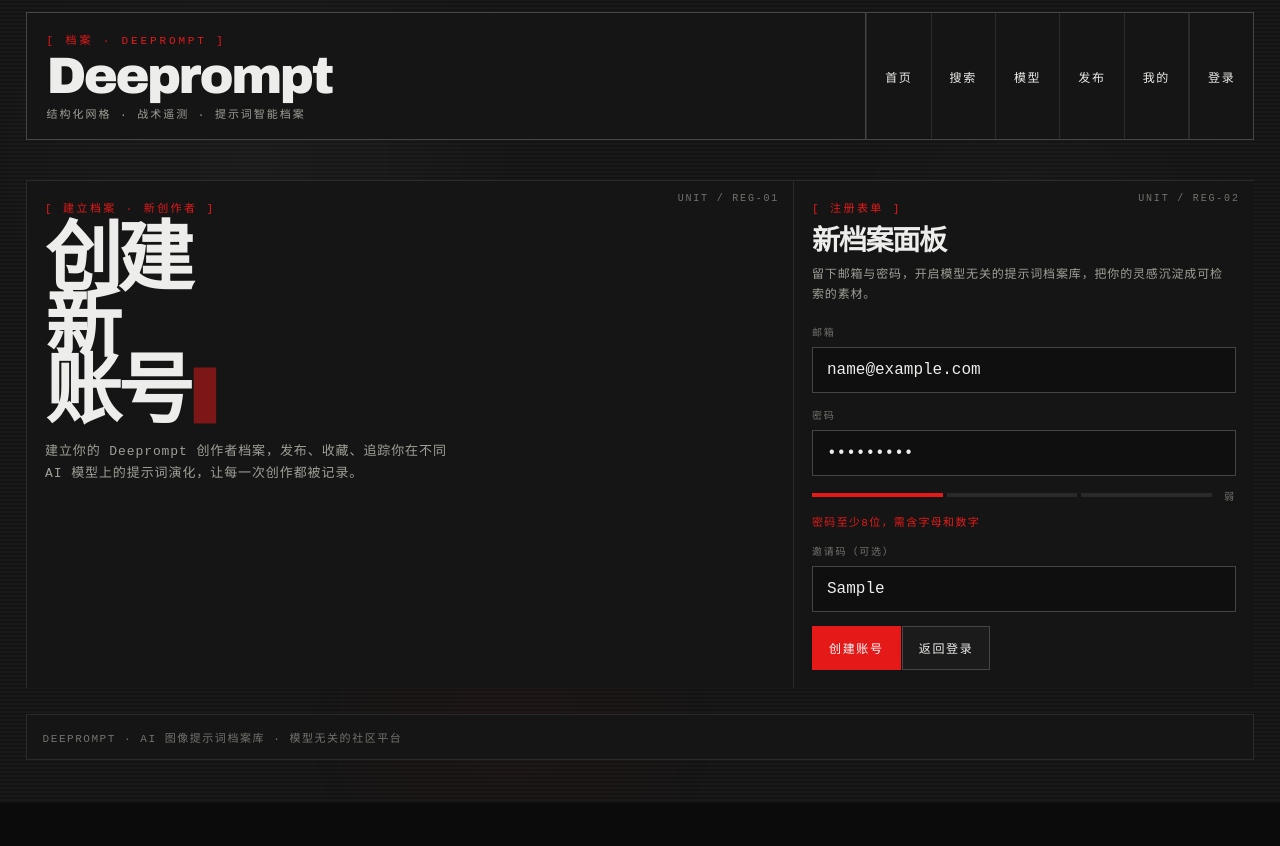
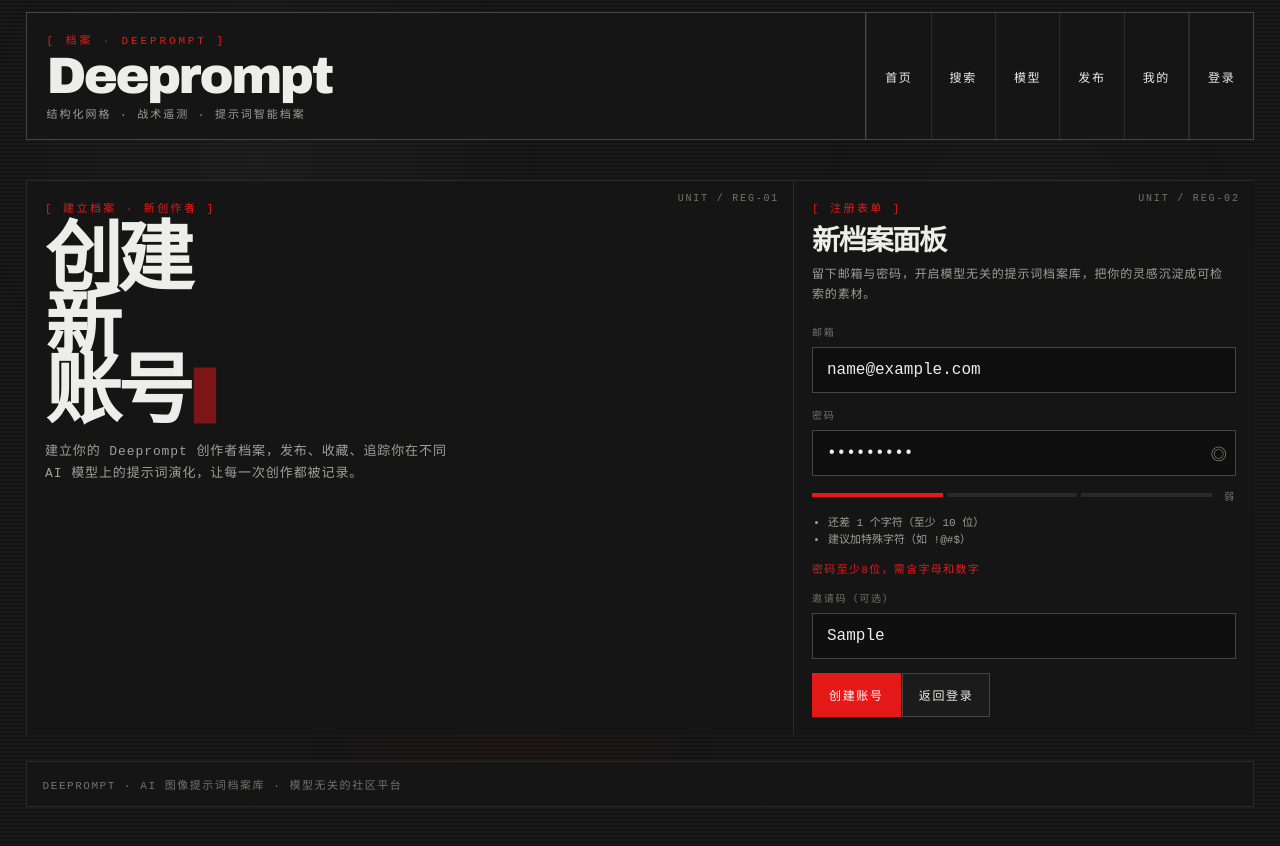
Before and after one commit to CHEN-YH99/DeepPrompt, a Next.js app in the folder apps/web/: page /register in a window 1280 px wide. Both pictures are taken after typing "name@example.com", "Sample123", "Sample" into the empty fields and a click on the button "创建账号". Shown: the top 846 px of the page. Before the commit the page ends 803 px from the top, so only its background shows below. Built offline with nearby package versions, Linux system fonts and the light colour scheme; no server answers.

Commit message:
feat:新增注册密码提示

```diff
--- a/apps/web/app/globals.css
+++ b/apps/web/app/globals.css
@@ -776,6 +776,47 @@ html[data-scrolling="true"] *::-webkit-scrollbar-thumb:horizontal {
   margin-left: 8px;
 }
 
+.strength-hints {
+  margin: 4px 0 0;
+  padding: 0 0 0 16px;
+  list-style: disc;
+  font-size: 11px;
+  color: var(--text-muted);
+  line-height: 1.6;
+}
+
+.password-input-wrap {
+  position: relative;
+  display: flex;
+}
+
+.password-input-wrap input {
+  flex: 1;
+  padding-right: 36px;
+}
+
+.password-toggle {
+  position: absolute;
+  right: 0;
+  top: 0;
+  bottom: 0;
+  width: 34px;
+  display: flex;
+  align-items: center;
+  justify-content: center;
+  border: none;
+  background: transparent;
+  color: var(--text-muted);
+  font-size: 16px;
+  cursor: pointer;
+  transition: color 0.15s;
+}
+
+.password-toggle:hover,
+.password-toggle:focus-visible {
+  color: var(--text);
+}
+
 .nav-user {
   background: rgba(74, 246, 38, 0.1);
   color: var(--ok);
--- a/apps/web/components/register-form.tsx
+++ b/apps/web/components/register-form.tsx
@@ -15,10 +15,27 @@ type RegisterFormProps = {
 const EMAIL_RE = /^[^\s@]+@[^\s@]+\.[^\s@]+$/;
 const PASSWORD_RE = /^(?=.*[A-Za-z])(?=.*\d).{10,}$/;
 
-function getPasswordStrength(pwd: string): "weak" | "medium" | "strong" {
-  if (pwd.length < 10 || !/[A-Za-z]/.test(pwd) || !/\d/.test(pwd)) return "weak";
-  if (pwd.length >= 14 && /[^A-Za-z\d]/.test(pwd) && /[a-z]/.test(pwd) && /[A-Z]/.test(pwd)) return "strong";
-  return "medium";
+type StrengthResult = {
+  level: "weak" | "medium" | "strong";
+  hints: string[];
+};
+
+function getPasswordStrength(pwd: string): StrengthResult {
+  const hints: string[] = [];
+
+  if (pwd.length < 10) hints.push(`还差 ${10 - pwd.length} 个字符（至少 10 位）`);
+  if (!/[a-z]/.test(pwd)) hints.push("加一个小写字母");
+  if (!/[A-Z]/.test(pwd)) hints.push("加一个大写字母");
+  if (!/\d/.test(pwd)) hints.push("加一个数字");
+  if (!/[^A-Za-z\d]/.test(pwd)) hints.push("建议加特殊字符（如 !@#$）");
+
+  if (pwd.length < 10 || !/[A-Za-z]/.test(pwd) || !/\d/.test(pwd)) {
+    return { level: "weak", hints };
+  }
+  if (pwd.length >= 14 && /[^A-Za-z\d]/.test(pwd) && /[a-z]/.test(pwd) && /[A-Z]/.test(pwd)) {
+    return { level: "strong", hints: [] };
+  }
+  return { level: "medium", hints };
 }
 
 export function RegisterForm({
@@ -30,10 +47,11 @@ export function RegisterForm({
 }: RegisterFormProps) {
   const [email, setEmail] = useState("");
   const [password, setPassword] = useState("");
+  const [showPassword, setShowPassword] = useState(false);
   const [emailError, setEmailError] = useState("");
   const [passwordError, setPasswordError] = useState("");
   const [touched, setTouched] = useState({ email: false, password: false });
-  const strength = getPasswordStrength(password);
+  const { level: strength, hints: strengthHints } = getPasswordStrength(password);
 
   const validateEmail = useCallback((value: string) => {
     if (!value) return "";
@@ -42,7 +60,7 @@ export function RegisterForm({
 
   const validatePassword = useCallback((value: string) => {
     if (!value) return "";
-    return PASSWORD_RE.test(value) ? "" : (labels as Record<string, string>).passwordInvalid ?? "密码至少8位，需含字母和数字";
+    return PASSWORD_RE.test(value) ? "" : (labels as Record<string, string>).passwordInvalid ?? "密码至少10位，需含字母和数字";
   }, [labels]);
 
   const handleEmailBlur = useCallback(() => {
@@ -125,6 +143,7 @@ export function RegisterForm({
           <label className="field-label" htmlFor="password">
             {(labels as Record<string, string>).password}
           </label>
+          <div className="password-input-wrap">
             <input
               id="password"
               minLength={8}
@@ -132,16 +151,35 @@ export function RegisterForm({
               onChange={(e) => handlePasswordChange(e.target.value)}
               onBlur={handlePasswordBlur}
               required
-            type="password"
+              type={showPassword ? "text" : "password"}
               value={password}
             />
+            <button
+              type="button"
+              className="password-toggle"
+              onClick={() => setShowPassword((v) => !v)}
+              aria-label={showPassword ? "隐藏密码" : "显示密码"}
+              tabIndex={-1}
+            >
+              {showPassword ? "◉" : "◎"}
+            </button>
+          </div>
           {password.length > 0 && (
+            <>
               <div className="strength-bar">
                 <div className="strength-segment" data-active={strength === "weak" || strength === "medium" || strength === "strong"} />
                 <div className="strength-segment" data-active={strength === "medium" || strength === "strong"} />
                 <div className="strength-segment" data-active={strength === "strong"} />
                 <span className="strength-label">{strengthLabels[strength]}</span>
               </div>
+              {strengthHints.length > 0 && (
+                <ul className="strength-hints">
+                  {strengthHints.map((hint) => (
+                    <li key={hint}>{hint}</li>
+                  ))}
+                </ul>
+              )}
+            </>
           )}
           {touched.password && passwordError ? (
             <div className="field-error">{passwordError}</div>
```
Lines whose indentation alone changed are shown as unchanged.
